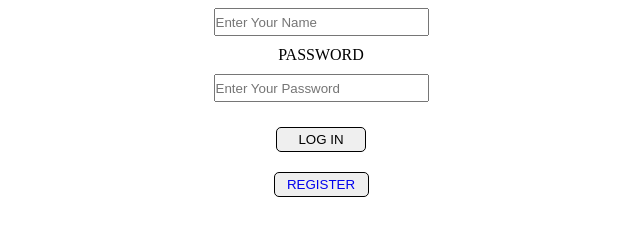
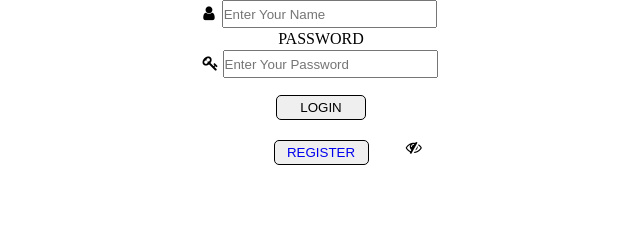
Before and after one commit to asifurrahman01714/private-rent-site, a plain HTML site: page First page.html in a window 1280 px wide. Shown: the part 167-402 px from the top of the page, without its empty margins (319-959 px from the left). Drawn offline with nearby package versions, Linux system fonts and the light colour scheme.

Commit message:
Add files via upload

```diff
--- a/First page.html
+++ b/First page.html
@@ -1,6 +1,8 @@
 <!DOCTYPE html>
 <html lang="en">
 <head>
+    <script src="https://unpkg.com/sweetalert/dist/sweetalert.min.js"></script>
+    <!-- alert cdn from sweet alert website -->
     <meta charset="UTF-8">
     <meta name="viewport" content="width=device-width, initial-scale=1.0">
     <title>Know And Click</title>
@@ -14,20 +16,87 @@
         <div class="form_content">
             <h1>Know and click</h1>
             <form action="">
-                <label for="fname" >Name</label><br>
-                <input type="text" id="fname" placeholder="Enter Your Name" name="fname" size="15" maxlength="15" required><br>
+                <label for="username" >Name</label><br>
+                <i style="margin-right: 5px;" class="fa fa-user" aria-hidden="true"></i><input type="text" id="username" placeholder="Enter Your Name" name="fname" size="15" maxlength="15" required><br>
                 <!-- size can be controled with width and height -->
-                <label for="pass">password</label><br>
-                <input type="password" id="pass" placeholder="Enter Your Password" name="pass" size="15" maxlength="15" required><br>
+                <label for="password">password</label><br>
+                <i style="margin-right: 2px;" class="fa fa-key" aria-hidden="true"></i><input type="password" id="password" placeholder="Enter Your Password" name="pass" size="15" maxlength="15" required><br>
+                <span class="eye" onclick="iconShowltide();">
+                    <i id="enable" class="fa fa-eye" aria-hidden="true"></i>
+                    <i id="disable" class="fa fa-eye-slash" aria-hidden="true"></i>
+                </span>
 
-                <button class="login">Log In</button><br>
+                <input class="login" type="button" value="login" name="loginbutton" onclick="validation();"><br>
+                <!-- <button class="login" name="loginbtn">Log In</button><br> -->
                 <button class="register"><a href="registration.html">register</a> </button><br>
                 <!-- here submit will be writtern otherwise the form will not be worked -->
             </form><br>
         </div>
+    </div>
+
+    <script>
+
+        function iconShowltide(){
+            var x =document.getElementById("password");
+            var y =document.getElementById("enable");
+            var z =document.getElementById("disable");
+
+            if (x.type === 'password') {
+                x.type ="text";
+                y.style.display ="block";
+                z.style.display =" none";
+
+            }
+
+            else  {
+                x.type ="password";
+                y.style.display ="none";
+                z.style.display =" block";
+
+            }
 
 
-    </div>
+        }
+
+        function validation(){
+
+            var user= "Asif Ur Rahman"
+            var pass= "01714"
+
+            var userName=document.getElementById("username").value;
+            var userPass=document.getElementById("password").value;
+
+            if ((user==userName) && (pass==userPass)) {
+                swal({
+
+                    title :"Login Successfull...",
+                    title :"Thank You!",
+                    icon :"success",
+                })
+            }
+
+            else if ((userName.length<=0) && (userPass.length<=0)) {
+                swal({
+
+                    title :"Login Failed!...",
+                    title :"Username & Password is not fullfilled",
+                    icon :"info",
+                })
+            }
+
+            else {
+                swal({
+
+                    title :"Login Failed...",
+                    title :"Please try again!",
+                    icon :"error!",
+                })
+            }
+
+        }
+
+
+    </script>
 
 </body>
 </html>
--- a/css/first page.css
+++ b/css/first page.css
@@ -1,3 +1,5 @@
+@import"https://stackpath.bootstrapcdn.com/font-awesome/4.7.0/css/font-awesome.min.css";
+
 html{scroll-behavior: smooth;}
 *{
     margin: 0;
@@ -22,12 +24,7 @@ form {
     width: 100%;
     text-align: center;
 }
-form input{
-width: 211px;
-height: 24px;
-
-margin: 2px;
-}
+form input{width: 211px;height: 24px;margin: 2px;position: relative;}
 
 label{
     text-transform: uppercase;
@@ -84,3 +81,13 @@ border: 1px solid black;
 .register a{
     text-decoration: none;
 }
+
+.eye{
+    position: absolute;
+    top: 38%;
+    right: 42%;
+    transform: translate(-10%, 12%);
+}
+#enable{
+    display: none;
+}
```
Also changed, not shown: registration.html (+5 -5 lines).
